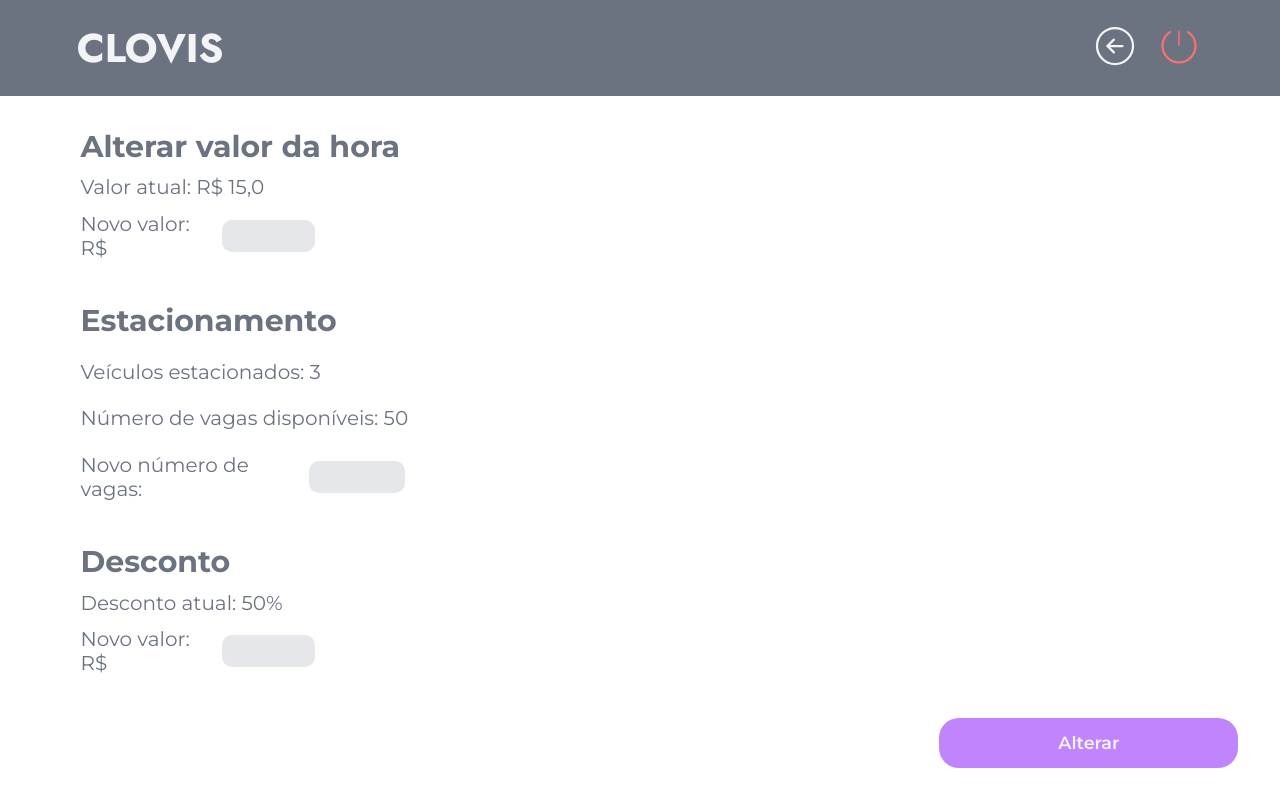
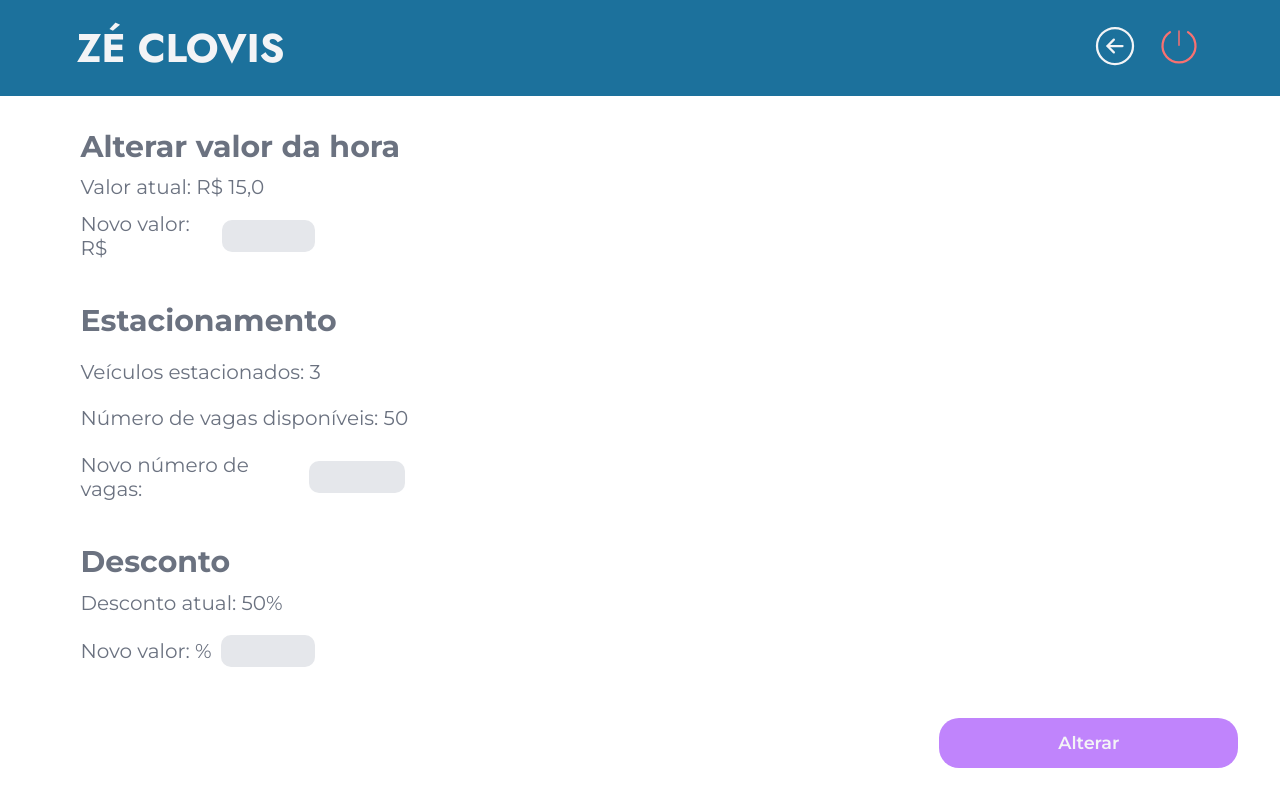
Before and after one commit to flipeip/ze-clovis, a Django app: page /configuracao/ in a window 1280 px wide. Run offline with Django 4.2, Linux system fonts and the light colour scheme; data comes from the database, SQL or seed files in the repository; both versions use the stored data as it was after the commit; style sheets or scripts are compiled from the project's sources; some libraries are stand-ins or nearby versions.

Commit message:
Atualizações de design e nome

```diff
--- a/codigo/static/scss/global/global.css
+++ b/codigo/static/scss/global/global.css
@@ -2,6 +2,7 @@
   --green: #4ADE80;
   --gray-100: #E5E7EB;
   --gray-500: #6B7280;
+  --blue-500: #1c719c;
   --white: #F3F4F6;
   --red: #F87171;
   --blue: #818CF8;
@@ -26,7 +27,7 @@ html, body {
   flex-direction: column;
   align-items: center;
   justify-content: center;
-  background: var(--gray-500);
+  background: var(--blue-500);
   font-family: 'Jost', sans-serif;
   color: var(--white); }
   .sidebar h1 {
--- a/codigo/static/scss/global/global.scss
+++ b/codigo/static/scss/global/global.scss
@@ -2,6 +2,7 @@
     --green: #4ADE80;
     --gray-100: #E5E7EB;
     --gray-500: #6B7280;
+    --blue-500: #1c719c;
     --white: #F3F4F6;
     --red: #F87171;
     --blue: #818CF8;
@@ -30,7 +31,7 @@ html, body {
     flex-direction: column;
     align-items: center;
     justify-content: center;
-    background: var(--gray-500);
+    background: var(--blue-500);
     font-family: 'Jost', sans-serif;
     color: var(--white);
 
--- a/codigo/static/scss/login/config.css
+++ b/codigo/static/scss/login/config.css
@@ -4,7 +4,7 @@
 header {
   display: flex;
   height: 12%;
-  background-color: var(--gray-500); }
+  background-color: var(--blue-500); }
   header div {
     display: flex;
     width: 88%;
--- a/codigo/static/scss/login/config.scss
+++ b/codigo/static/scss/login/config.scss
@@ -4,7 +4,7 @@
 header {
     display: flex;
     height: 12%;
-    background-color: var(--gray-500);
+    background-color: var(--blue-500);
 
 
     div {
--- a/codigo/static/scss/login/home.css
+++ b/codigo/static/scss/login/home.css
@@ -4,7 +4,7 @@
 header {
   display: flex;
   height: 12%;
-  background-color: var(--gray-500); }
+  background-color: var(--blue-500); }
   header div {
     display: flex;
     width: 88%;
--- a/codigo/static/scss/login/home.scss
+++ b/codigo/static/scss/login/home.scss
@@ -5,7 +5,7 @@
 header {
     display: flex;
     height: 12%;
-    background-color: var(--gray-500);
+    background-color: var(--blue-500);
 
 
     div {
--- a/codigo/static/scss/login/token-log.css
+++ b/codigo/static/scss/login/token-log.css
@@ -4,7 +4,7 @@
 header {
   display: flex;
   height: 12%;
-  background-color: var(--gray-500); }
+  background-color: var(--blue-500); }
   header div {
     display: flex;
     width: 88%;
--- a/codigo/static/scss/login/token-log.scss
+++ b/codigo/static/scss/login/token-log.scss
@@ -5,7 +5,7 @@
 header {
     display: flex;
     height: 12%;
-    background-color: var(--gray-500);
+    background-color: var(--blue-500);
 
     div {
         display: flex;
--- a/codigo/static/scss/login/user-register.scss
+++ b/codigo/static/scss/login/user-register.scss
@@ -4,7 +4,7 @@
 header {
     display: flex;
     height: 12%;
-    background-color: var(--gray-500);
+    background-color: var(--blue-500);
 
 
     div {
--- a/codigo/templates/login/setup.html
+++ b/codigo/templates/login/setup.html
@@ -35,7 +35,7 @@
                     <h2>Desconto</h2>
                     <p>Desconto atual: {{ desconto }}%</p>
                     <div class="set-new-value">
-                        <p>Novo valor: R$</p>
+                        <p>Novo valor: %</p>
                         <input name="novoValorDesconto" type="number">
                     </div>
                 </div>
--- a/codigo/templates/utils/admin-header.html
+++ b/codigo/templates/utils/admin-header.html
@@ -1,6 +1,6 @@
 <header>
     <div>
-        <h1>CLOVIS</h1>
+        <h1>ZÉ CLOVIS</h1>
         <div class="header-buttons">
             {% if back %}
             <a href="{% url back %}"><svg xmlns="http://www.w3.org/2000/svg" width="48" height="48" fill="var(--white)"
--- a/codigo/templates/utils/sidebar.html
+++ b/codigo/templates/utils/sidebar.html
@@ -1,4 +1,4 @@
 <div class="sidebar">
-    <h1>CLOVIS</h1>
+    <h1>ZÉ CLOVIS</h1>
     <p>{{ mensagem }}</p>
 </div>
```
Also changed, not shown: db.sqlite3, 1 other file.
